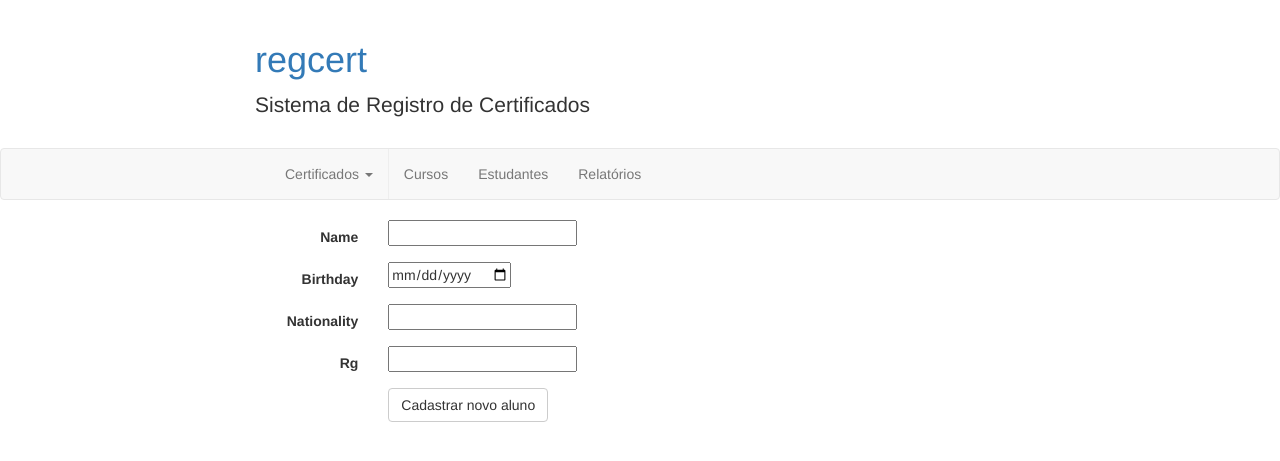
After one commit to interlegis/regcert, a Django app: template src/core/templates/core/student_form.html in a window 1280 px wide. The commit adds this page. Shown: the top 461 px of the page. Run offline with Django 3.2, Linux system fonts and the light colour scheme; the template is opened without the code that fills it, so the values that code supplies are empty, except form fields; tables that the repository leaves empty hold one stand-in row (values such as "Sample post"); form fields are guessed from the names that the template uses; some libraries are stand-ins or nearby versions.

Commit message:
Created student registration view

```diff
--- /dev/null
+++ b/src/core/templates/core/student_form.html
@@ -0,0 +1,75 @@
+{% extends 'base.html' %}
+{% load widget_tweaks %}
+
+{% block content %}
+<form method="post" class="form-horizontal">
+    {% csrf_token %}
+
+    {% if form.non_field_errors %}
+    <div class="alert alert-warning" role="alert">
+        {{ form.non_field_errors }}
+    </div>
+    {% endif %}
+
+    {% if form.name.errors %}
+    <div class="alert alert-danger" role="alert">
+        {{ form.name.errors }}
+    </div>
+    <div class="form-group has-error">
+    {% else %}
+    <div class="form-group">
+    {% endif %}
+        <label for="{{ form.name.id_for_label }}" class="col-sm-2 control-label">{{ form.name.label }}</label>
+        <div class="col-sm-10">
+            {{ form.name | add_class:"form-control" }}
+        </div>
+    </div>
+
+    {% if form.birthday.errors %}
+    <div class="alert alert-danger" role="alert">
+        {{ form.birthday.errors }}
+    </div>
+    <div class="form-group has-error">
+    {% else %}
+    <div class="form-group">
+    {% endif %}
+        <label for="{{ form.birthday.id_for_label }}" class="col-sm-2 control-label">{{ form.birthday.label }}</label>
+        <div class="col-sm-10">
+            {{ form.birthday | add_class:"form-control" }}
+        </div>
+    </div>
+
+    {% if form.nationality.errors %}
+    <div class="alert alert-danger" role="alert">
+        {{ form.nationality.errors }}
+    </div>
+    <div class="form-group has-error">
+    {% else %}
+    <div class="form-group">
+    {% endif %}
+        <label for="{{ form.nationality.id_for_label }}" class="col-sm-2 control-label">{{ form.nationality.label }}</label>
+        <div class="col-sm-10">
+            {{ form.nationality | add_class:"form-control" }}
+        </div>
+    </div>
+
+    {% if form.rg.errors %}
+    <div class="alert alert-danger" role="alert">
+        {{ form.rg.errors }}
+    </div>
+    <div class="form-group has-error">
+    {% else %}
+    <div class="form-group">
+    {% endif %}
+        <label for="{{ form.rg.id_for_label }}" class="col-sm-2 control-label">{{ form.rg.label }}</label>
+        <div class="col-sm-10">
+            {{ form.rg | add_class:"form-control" }}
+        </div>
+    </div>
+    <div class="form-group">
+        <div class="col-sm-offset-2 col-sm-10">
+            <button type="submit" class="btn btn-default">Cadastrar novo aluno</button>
+        </div>
+    </div>
+</form>
+{% endblock %}
--- a/src/core/templates/core/student_list.html
+++ b/src/core/templates/core/student_list.html
@@ -3,7 +3,7 @@
 {% block content %}
 
 <div class="page-header">
-    <h1>Students <small><a href="#">Cadastrar novo aluno</a></small></h1>
+    <h1>Students <small><a href="{% url 'student_create' %}">Cadastrar novo aluno</a></small></h1>
 </div>
 <table class="table table-hover">
     <thead>
--- a/src/core/urls.py
+++ b/src/core/urls.py
@@ -5,5 +5,6 @@ from core.views import StudentCreate, StudentView
 urlpatterns = patterns(
     'core.views',
     url(r'^$', 'home', name='home'),
+    url(r'^alunos/cadastrar$', StudentCreate.as_view(), name='student_create'),
     url(r'^alunos$', StudentView.as_view(), name='students'),
 )
```
Also changed, not shown: src/core/views.py (+15 -4 lines).
